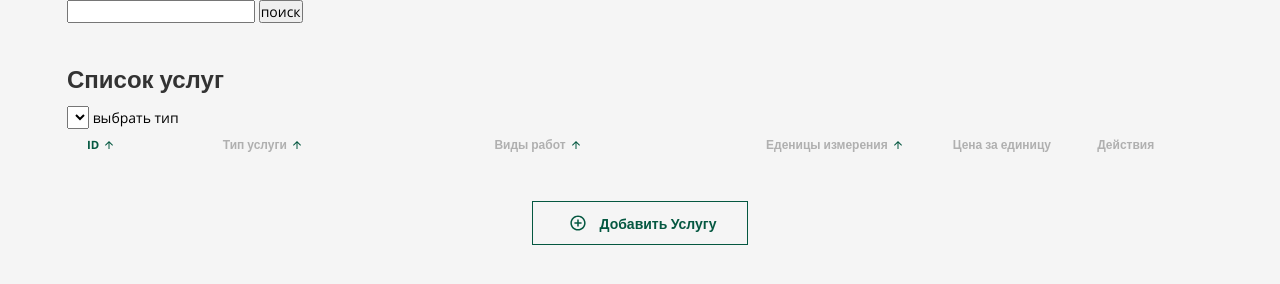
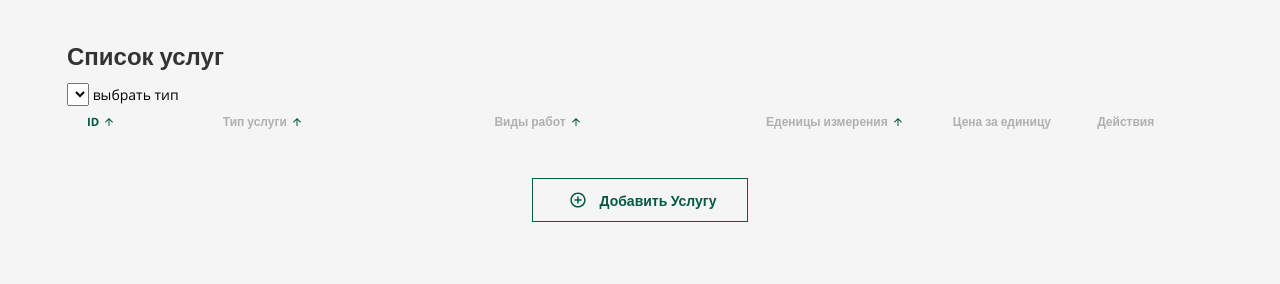
Before and after one commit to ViktorEgai/JsRelaxLive, a website built with webpack: page layout/admin/table.html in a window 1280 px wide. Built offline with nearby package versions, Linux system fonts and the light colour scheme; no server answers.

```diff
--- a/layout/admin/table.html
+++ b/layout/admin/table.html
@@ -11,8 +11,6 @@
   <body>
     <main class="main">
       <div id="container" class="container">
-        <input type="search" id="search" />
-        <button id="searchBtn">поиск</button>
         <h1 class="title-page">Список услуг</h1>
         <label>
           <select name="typeItem" id="typeItem"></select>
```
